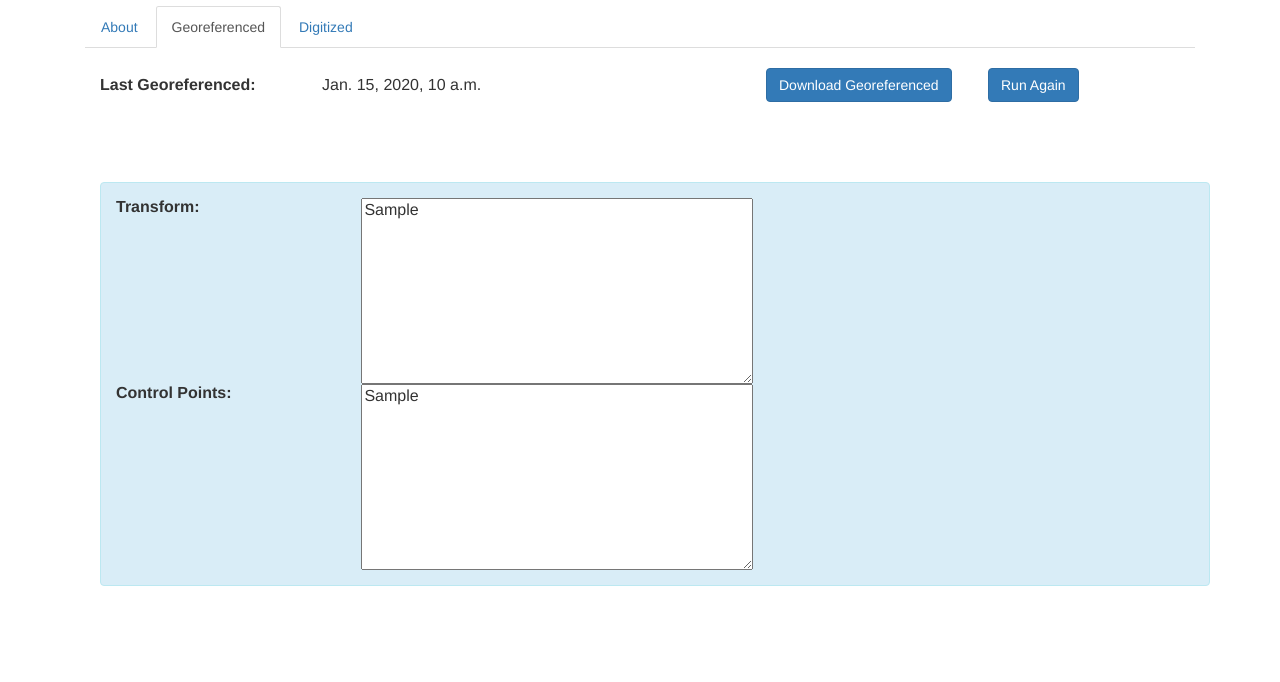
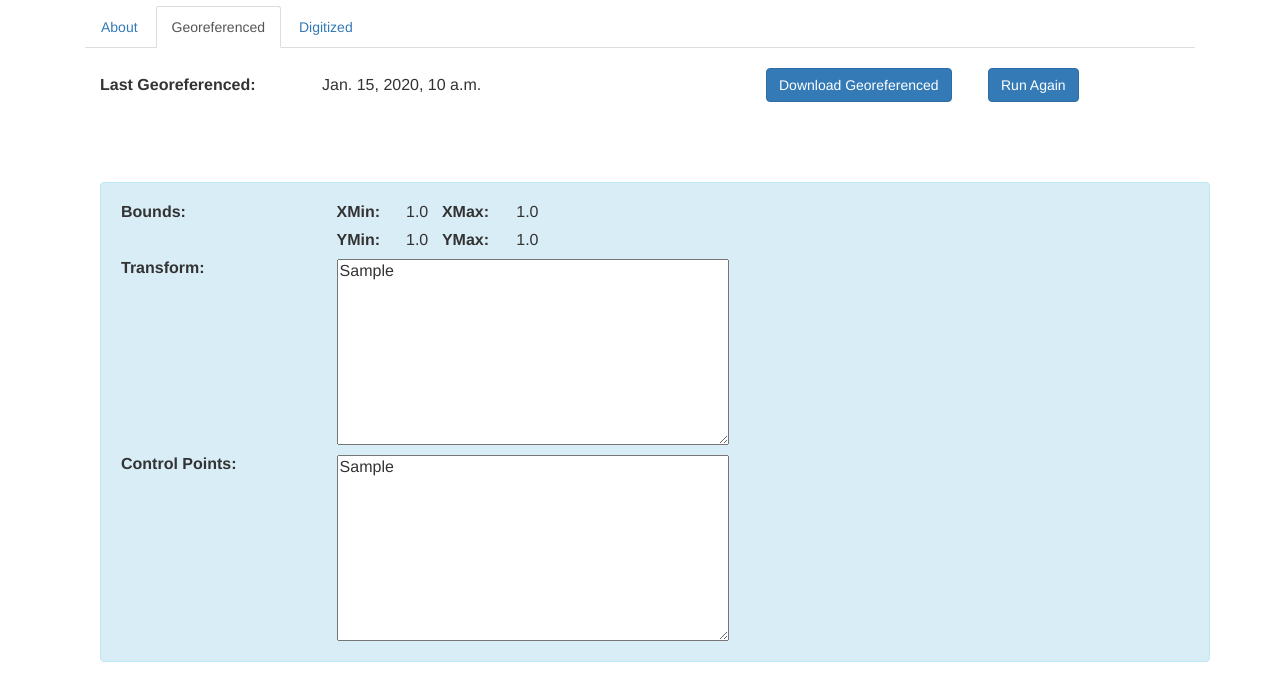
Before and after one commit to karimbahgat/mapsearch_site, a Django app: page /map/view/1/georef in a window 1280 px wide. Shown: the part 146-828 px from the top of the page. Before the commit the page ends 732 px from the top, so only its background shows below. Run offline with Django 3.2, Linux system fonts and the light colour scheme; tables that the repository leaves empty hold one stand-in row (values such as "Sample post"); some libraries are stand-ins or nearby versions.

Commit message:
Map bounds, and georef now displays warped map

```diff
--- a/mapsearch/models.py
+++ b/mapsearch/models.py
@@ -7,6 +7,10 @@ class Map(models.Model):
     url = models.URLField(blank=True)
     width = models.IntegerField(null=True)
     height = models.IntegerField(null=True)
+    xmin = models.FloatField(null=True)
+    ymin = models.FloatField(null=True)
+    xmax = models.FloatField(null=True)
+    ymax = models.FloatField(null=True)
     thumbnail = models.BinaryField(null=True, blank=True)
 
     georeferenced = models.DateTimeField(null=True)
--- a/mapsearch/templates/map_view_georef.html
+++ b/mapsearch/templates/map_view_georef.html
@@ -59,8 +59,8 @@
 		  map.options.minZoom = -10;
 
 		  // add georef overlay
-		  var georefBounds = [[-10,0], [0,10]];
-		  var georefUrl = '/map/download/{{ map.pk }}/georef?maxdim=200';
+		  var georefBounds = [[{{ map.ymax }},{{ map.xmin }}], [{{ map.ymin }},{{ map.xmax }}]];
+		  var georefUrl = '/map/download/{{ map.pk }}/georef?maxdim=600';
 		  var georefLyr = L.imageOverlay(georefUrl, georefBounds);
 		  georefLyr.addTo(map);
 
@@ -71,7 +71,8 @@
 		  L.control.layers(null, {'Georeferenced':georefLyr, 'Control Points':gcpslyr}, {collapsed:false}).addTo(map);
 
 		  // zoom to extent
-		  map.fitBounds(gcpslyr.getBounds());
+		  map.fitBounds(georefBounds);
+		  //map.zoomOut();
 
 		  // zoom and pan behavior
 		  map.options.zoomSnap = 0;
@@ -88,14 +89,32 @@
 <br><br>
 
 <div class="alert alert-info" role="alert">
-<table style="width:100%">
+<table style="width:40%; table-layout: fixed;">
 	<tr>
-		<td style="font-weight: bold; vertical-align:top">Transform:</td>
-		<td>{{ form.transform }}</td>
+		<td style="font-weight: bold; padding:5px; vertical-align:top">Bounds:</td>
+		<td>
+			<table style="width:100%;">
+				<tr>
+					<td style="font-weight: bold; padding:5px; vertical-align:top">XMin:</td>
+					<td>{{ form.xmin.value }}</td>
+					<td style="font-weight: bold; padding:5px; vertical-align:top">XMax:</td>
+					<td>{{ form.xmax.value }}</td>
+				</tr>
+				<tr>
+					<td style="font-weight: bold; padding:5px; vertical-align:top">YMin:</td>
+					<td>{{ form.ymin.value }}</td>
+					<td style="font-weight: bold; padding:5px; vertical-align:top">YMax:</td>
+					<td>{{ form.ymax.value }}</td>
+				</tr>
+			</table>
+		</td>
+	<tr>
+		<td style="font-weight: bold; padding:5px; vertical-align:top">Transform:</td>
+		<td style="padding:5px;">{{ form.transform }}</td>
 	</tr>
 	<tr>
-		<td style="font-weight: bold; vertical-align:top">Control Points:</td>
-		<td>{{ form.gcps }}</td>
+		<td style="font-weight: bold; padding:5px; vertical-align:top">Control Points:</td>
+		<td style="padding:5px;">{{ form.gcps }}</td>
 	</tr>
 </table>
 </div>
--- a/mapsearch/views.py
+++ b/mapsearch/views.py
@@ -105,6 +105,7 @@ def scrape(request):
                 if request.POST.get('update'):
                     print('updating')
                     map_update_about(request, mapp.pk)
+                    map_update_georef(request, mapp.pk)
 
             else:
                 # add new
@@ -154,11 +155,11 @@ def map_add(request):
     raw = base64.b64encode(fobj.getvalue())
     mapp.thumbnail = raw
 
-    # process map in background?
-    # ...
-
     # save
     mapp.save()
+
+    # georeference map?
+    map_update_georef(request, mapp.pk)
 
     # redirect to map view
     return redirect('map_view', mapp.pk)
@@ -234,6 +235,11 @@ def map_update_georef(request, pk):
         mapp.gcps = json.dumps(res.get('gcps_final'))
     if res.get('transform_estimation'):
         mapp.transform = json.dumps(res.get('transform_estimation'))
+        x1,y1,x2,y2 = res['bbox']
+        mapp.xmin = min(x1,x2)
+        mapp.ymin = min(y1,y2)
+        mapp.xmax = max(x1,x2)
+        mapp.ymax = max(y1,y2)
 
     # calc footprint
     # ...
```
Also changed, not shown: mapsearch/migrations/0005_auto_20200430_1547.py (added).
